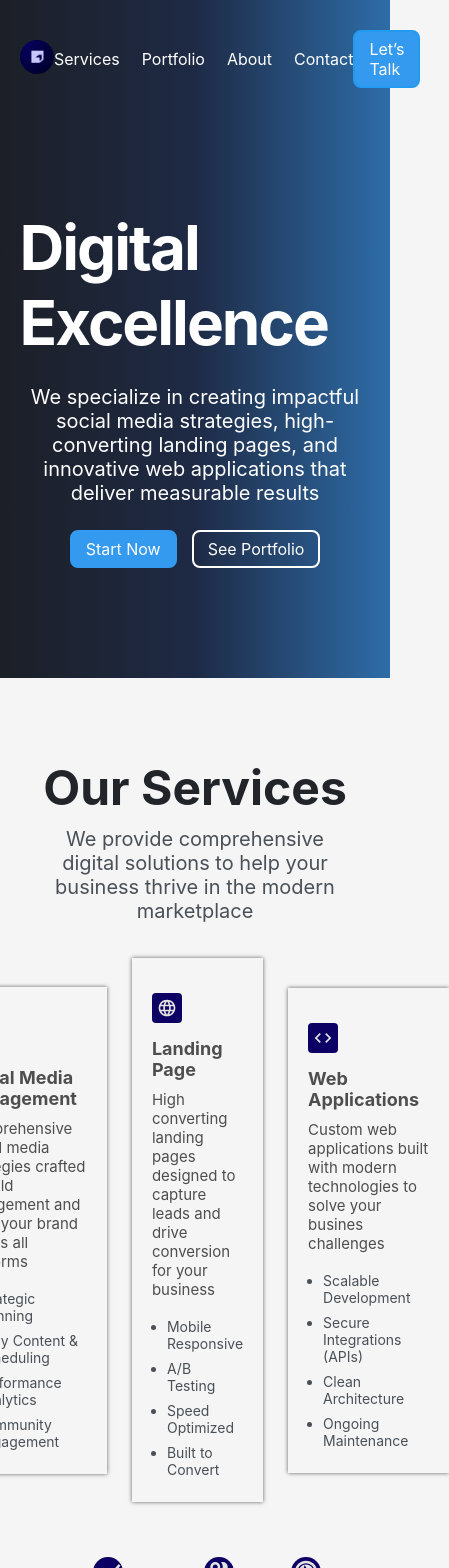
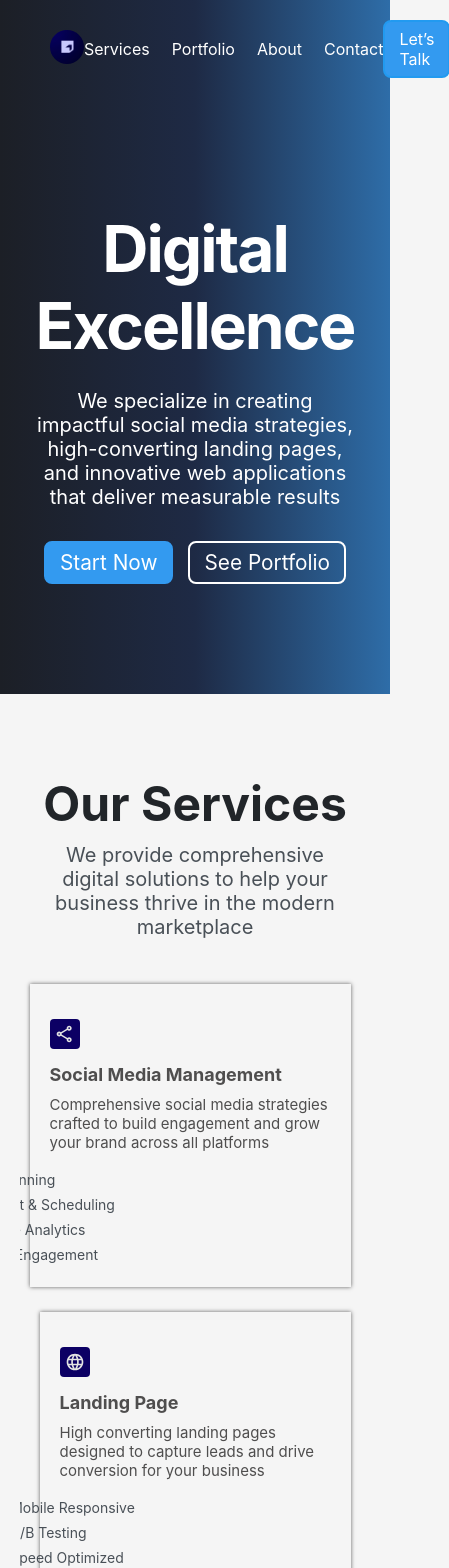
Before and after one commit to Divine-Chidozie/working-on-ace-web-site, a React (Create React App) app in the folder client/: page / in a window 390 px wide. Shown: the top 1568 px of the page, 449 px wide, since content can reach past the window. Built offline with nearby package versions, Linux system fonts and the light colour scheme.

Commit message:
initial commit

```diff
--- a/client/src/App.css
+++ b/client/src/App.css
@@ -59,7 +59,7 @@ a:hover {
   transition: 0.3s ease-in;
 }
 .start-btn {
-  font-size: 16px;
+  font-size: 1rem;
   color: white;
   background-color: #339af0;
   border: 2px solid #229af0;
@@ -73,6 +73,7 @@ a:hover {
   transform: scale(1.05, 1.05);
   box-shadow: 0px 3px 6px #495057;
 }
+
 /* =============== Hero Styles =============== */
 .hero_section {
   display: flex;
@@ -83,21 +84,19 @@ a:hover {
   margin-bottom: 70px;
 }
 .hero_title {
-  /* font-size: 6.2rem; */
-  font-size: 62px;
+  font-size: 4rem;
   font-weight: 700;
   margin-top: 250px;
   letter-spacing: -2px;
   color: white;
 }
 .hero_description {
-  font-size: 20px;
+  font-size: 1.25rem;
   text-align: center;
   max-width: 800px;
   margin: 25px 0;
   color: white;
 }
-
 .button {
   display: flex;
   justify-content: center;
@@ -106,7 +105,7 @@ a:hover {
   margin-bottom: 20px;
 }
 .btn {
-  font-size: 16px;
+  font-size: 1rem;
   text-decoration: none;
   border-radius: 8px;
   font-weight: 400;
@@ -249,3 +248,151 @@ a:hover {
 .fade-up {
   animation: fade-up 0.8s ease-out forwards;
 }
+
+/* SMALL LAPTOP = 72rem */
+/* md - TABLET = 51rem */
+
+@media screen and (max-width: 72rem) {
+  html,
+  body {
+    overflow-x: hidden;
+    width: 100%;
+  }
+  .container {
+    max-width: 100%;
+    overflow-x: hidden;
+  }
+  .nav_bar {
+    margin: 0 70px;
+  }
+  .hero_section {
+    text-align: center;
+  }
+  .hero_description {
+    width: 90%;
+    margin-bottom: 2rem;
+  }
+  .btn {
+    font-size: 1.3rem;
+  }
+}
+
+/* PHONE LANDSCAPE  */
+@media screen and (max-width: 43rem) {
+  html,
+  body {
+    overflow-x: hidden;
+    width: 100%;
+  }
+
+  .container {
+    max-width: 100%;
+    overflow-x: hidden;
+  }
+  .nav_bar {
+    margin: 0 30px;
+  }
+  .hero_section {
+    text-align: center;
+  }
+  .hero_description {
+    width: 90%;
+    margin-bottom: 2rem;
+  }
+  .btn {
+    font-size: 1.3rem;
+  }
+  .service_list {
+    display: flex;
+    justify-content: center;
+    align-items: center;
+    flex-direction: column;
+    padding: 10px 0;
+  }
+  .service {
+    display: flex;
+    justify-content: center;
+    align-items: center;
+    flex-direction: column;
+    margin: 0 20px;
+  }
+  .service_info {
+    display: flex;
+    justify-content: center;
+    align-items: flex-start;
+  }
+  .service_features {
+    display: flex;
+    justify-content: center;
+    align-items: flex-start;
+    margin-left: -220px;
+  }
+  .service--social li {
+    margin-left: -125px;
+  }
+  .service--landing li {
+    margin-left: -148px;
+  }
+  .service--web li {
+    margin-left: -140px;
+  }
+}
+
+/* XS - PHONE PORTRAIT 34rem */
+@media screen and (max-width: 34rem) {
+  html,
+  body {
+    overflow-x: hidden;
+    width: 100%;
+  }
+
+  .container {
+    max-width: 100%;
+    overflow-x: hidden;
+  }
+  .nav_bar {
+    margin: 0 30px;
+  }
+  .hero_section {
+    text-align: center;
+  }
+  .hero_description {
+    width: 90%;
+    margin-bottom: 2rem;
+  }
+  .btn {
+    font-size: 1.3rem;
+  }
+  .service_list {
+    display: flex;
+    justify-content: center;
+    align-items: center;
+    flex-direction: column;
+    padding: 10px 0;
+  }
+  .service {
+    display: flex;
+    justify-content: center;
+    align-items: center;
+    flex-direction: column;
+    margin: 0 20px;
+  }
+  .service_info {
+    display: flex;
+    justify-content: center;
+    align-items: flex-start;
+  }
+  .service_features {
+    display: flex;
+    justify-content: center;
+    align-items: flex-start;
+    margin-left: -220px;
+  }
+  .service--social {
+    margin-left: 10px;
+  }
+  .service--landing li {
+    text-align: left;
+    margin-left: -40px;
+  }
+}
--- a/client/src/components/HeroSection.js
+++ b/client/src/components/HeroSection.js
@@ -1,8 +1,20 @@
 import React from "react";
+import { useEffec, useRef } from "react";
 // import { motion } from "framer-motion";
 
 /* =============== ACE DIGITAL CO HERO-SECTION =============== */
 function HeroSection() {
+  const startBtnRef = useRef(null);
+
+  const handleStartBtn = (e) => {
+    e.preventDefault();
+    alert("Sign up feature coming soon! stay tuned.");
+  };
+
+  const handlePortfolioBtn = (e) => {
+    e.preventDefault();
+    alert("Our portfolio is still in progress. please check back later!");
+  };
   return (
     <>
       <div className="container">
@@ -14,10 +26,14 @@ function HeroSection() {
             deliver measurable results
           </p>
           <div className="button">
-            <a href="" className="btn primary_button">
+            <a onClick={handleStartBtn} href="" className="btn primary_button">
               Start Now
             </a>
-            <a href="" className="btn secondary_button">
+            <a
+              onClick={handlePortfolioBtn}
+              href=""
+              className="btn secondary_button"
+            >
               See Portfolio
             </a>
           </div>
--- a/client/src/components/Navbar.js
+++ b/client/src/components/Navbar.js
@@ -1,4 +1,15 @@
+import { useEffect, useRef } from "react";
+
 const Navbar = () => {
+  const startBtnRef = useRef(null);
+
+  const handleClickBtn = (e) => {
+    e.preventDefault();
+    alert(
+      "Thank you for reaching out! our contact form is under development. stay tuned!"
+    );
+  };
+
   return (
     <>
       <div className="container">
@@ -26,7 +37,7 @@ const Navbar = () => {
               </a>
             </ul>
           </nav>
-          <a className="start-btn" href="">
+          <a onClick={handleClickBtn} className="start-btn" href="">
             Let’s Talk
           </a>
         </header>
--- a/client/src/index.js
+++ b/client/src/index.js
@@ -2,6 +2,8 @@ import React from "react";
 import ReactDOM from "react-dom/client";
 import "./index.css";
 import App from "./App";
+// import "bootstrap/dist/css/bootstrap.min.css";
+// import "bootstrap/dist/js/bootstrap.bundle.min.js";
 
 const root = ReactDOM.createRoot(document.getElementById("root"));
 root.render(
--- a/package.json
+++ b/package.json
@@ -1,5 +1,6 @@
 {
   "dependencies": {
+    "bootstrap": "^5.3.7",
     "framer-motion": "^12.23.12"
   }
 }
```
Also changed, not shown: 2 other files (tests, documents, lock files or other folders).
